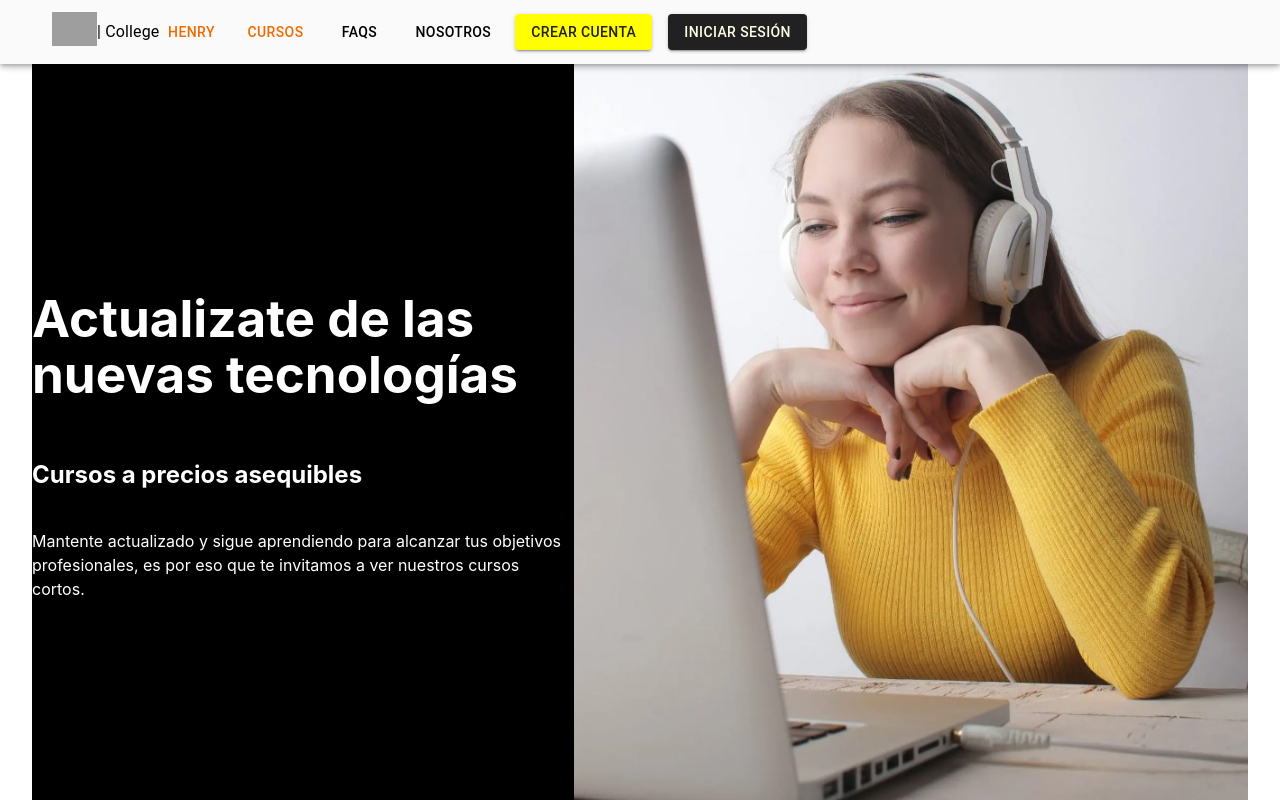
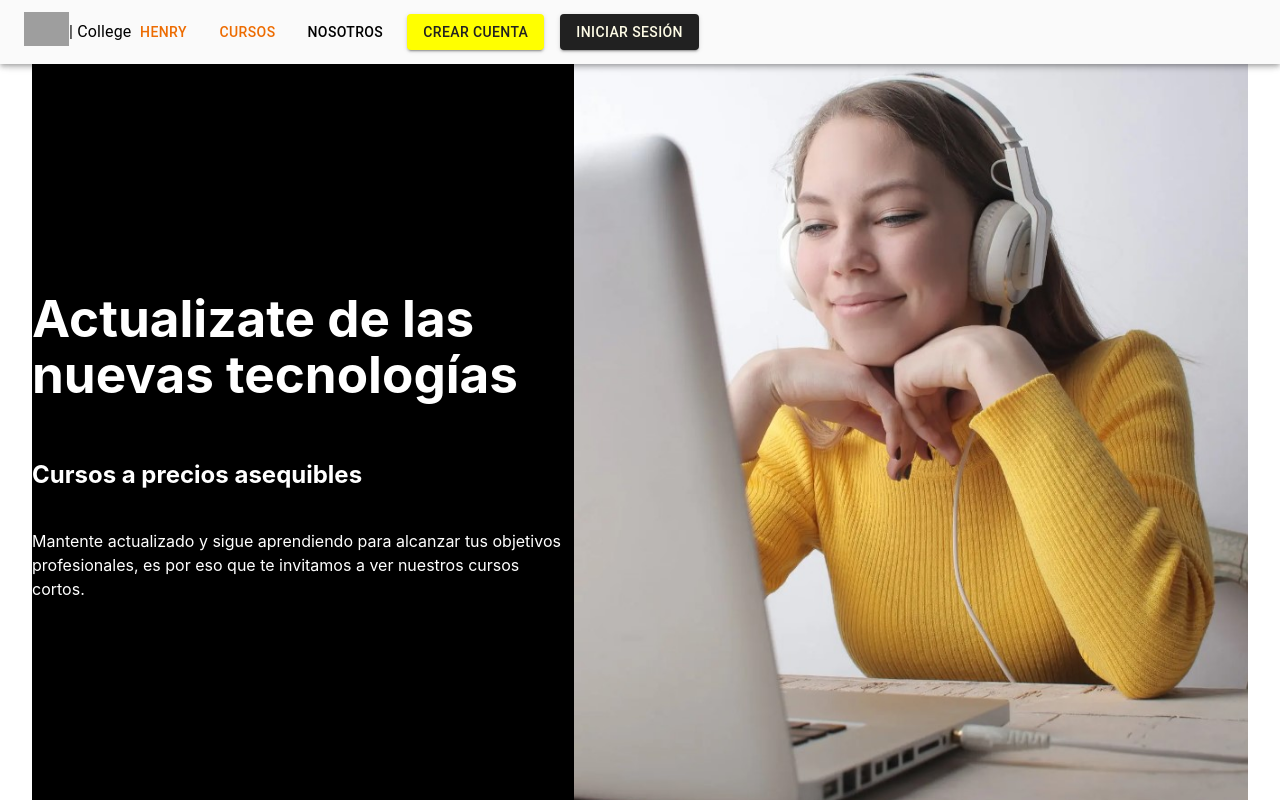
Before and after one commit to SIABATTO/HenryCollege-Front-end, a React (Vite) app: page /henrycollege in a window 1280 px wide. Shown: the top 800 px of the page. Built offline with nearby package versions, Linux system fonts and the light colour scheme; grey boxes are pictures that could not be loaded.

Commit message:
clean code

```diff
--- a/src/components/navBar/NavBar.jsx
+++ b/src/components/navBar/NavBar.jsx
@@ -12,15 +12,6 @@ const NavBar = () => {
   return (
     <AppBar position="fixed" color="secondary">
       <Toolbar>
-        <IconButton
-          size="large"
-          edge="start"
-          color="inherit"
-          aria-label="menu"
-          sx={{ mr: 2 }}
-        ></IconButton>
-        {/* <MenuIcon /> */}
-
         <Box
           display="flex"
           direction="row"
@@ -69,10 +60,6 @@ const NavBar = () => {
               Cursos
             </Button>
           </Link>
-
-          <Button sx={{ mr: 2 }} color="inherit">
-            FAQs
-          </Button>
           <Button sx={{ mr: 2 }} color="inherit">
             Nosotros
           </Button>
```
